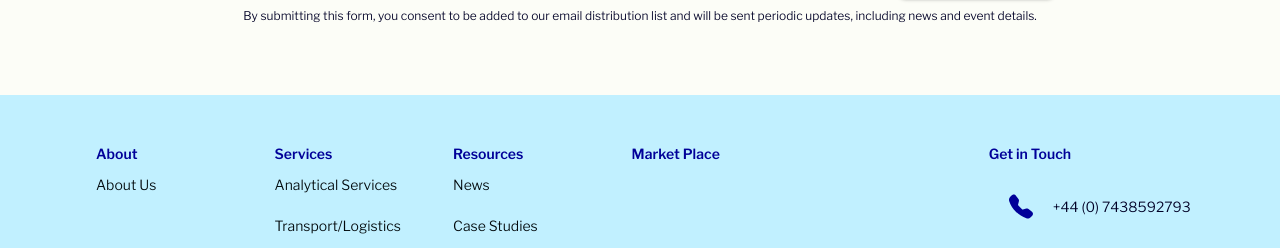
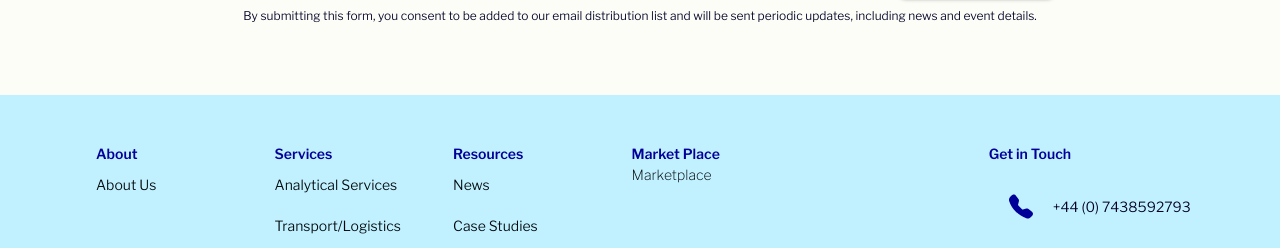
Before and after one commit to Valorise-Limited/Valorise-website, a React (Create React App) app in the folder frontend/: page /about/events in a window 1280 px wide. Shown: the part 1156-1404 px from the top of the page. Built offline with nearby package versions, Linux system fonts and the light colour scheme.

Commit message:
Fixed marketplace link on footer and climate banner

```diff
--- a/frontend/src/components/climate-banner/climate-banner.scss
+++ b/frontend/src/components/climate-banner/climate-banner.scss
@@ -15,4 +15,9 @@
     position: absolute;
     top: 18rem;
     left: 10rem;
+
+    @media (max-width:768px){
+        top:13rem;
+        font-size: 32px;
+    }
 }
--- a/frontend/src/components/footer/Footer.jsx
+++ b/frontend/src/components/footer/Footer.jsx
@@ -66,6 +66,9 @@ const Footer = () => {
                 </li>
                 <li className="footer-site-links">
                   <span className="footer-site-map__heading">Market Place</span>
+                  <Link to={url.marketplace}>
+                      Marketplace
+                  </Link>
                 </li>
               </ul>
             </nav>
@@ -141,10 +144,10 @@ const Footer = () => {
               <Link to="/about/events">
                 Blog
               </Link>
-              <Link to="/about/events">
+              <Link to={url.caseStudies}>
                 Case Studies
               </Link>
-              <Link to="/about/events">
+              <Link to={url.marketplace}>
                 Market Place
               </Link>
             </div>
```
